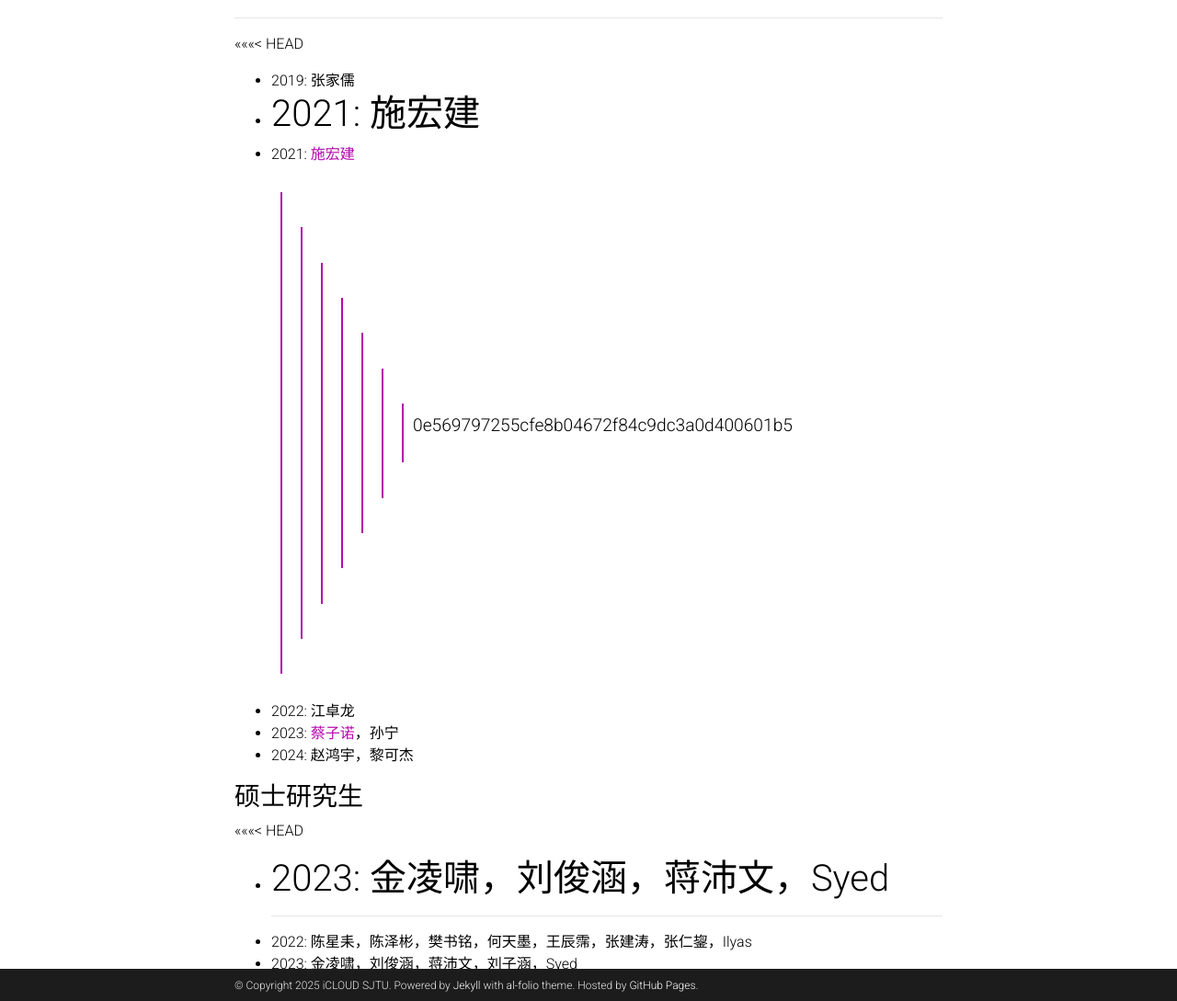
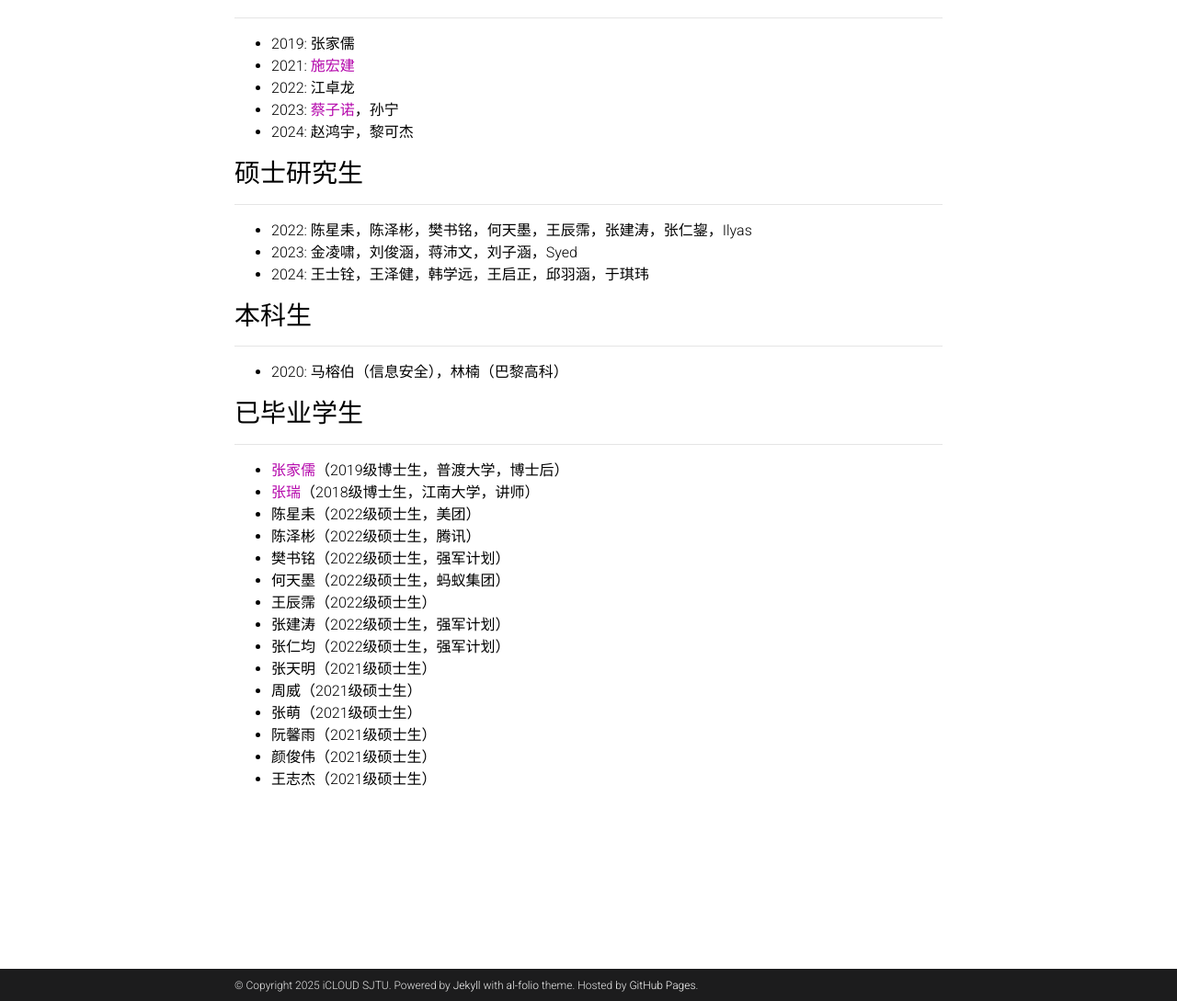
Before and after one commit to AISIGSJTU/AISIGSJTU.github.io, a Jekyll site: the page built from _pages/team.md, in a window 1280 px wide and 1400 px high. Shown: the part 311-1400 px from the top of the window at 92% size. Built offline with Jekyll 4.4.1, drawn with Linux system fonts in a browser that asks for light colours; comment, search, counter and statistics services are not loaded; a style sheet for code colours, icons or effects is not loaded; some of the changed text lies outside the part shown.

Commit message:
Update team.md

```diff
--- a/_pages/team.md
+++ b/_pages/team.md
@@ -30,52 +30,43 @@ importance: 4
 ### **博士研究生**
 
 ---
-<<<<<<< HEAD
 
 - 2019: 张家儒
-- 2021: 施宏建
-=======
 - 2021: [施宏建](https://shhjwu5.github.io/)
->>>>>>> 0e569797255cfe8b04672f84c9dc3a0d400601b5
 - 2022: 江卓龙
 - 2023: [蔡子诺](https://zinuocai.github.io/)，孙宁
 - 2024: 赵鸿宇，黎可杰
 
 ### **硕士研究生**
-<<<<<<< HEAD
 
-- 2023: 金凌啸，刘俊涵，蒋沛文，Syed
-=======
 ---
+
 - 2022: 陈星耒，陈泽彬，樊书铭，何天墨，王辰霈，张建涛，张仁鋆，Ilyas
 - 2023: 金凌啸，刘俊涵，蒋沛文，刘子涵，Syed
->>>>>>> 0e569797255cfe8b04672f84c9dc3a0d400601b5
 - 2024: 王士铨，王泽健，韩学远，王启正，邱羽涵，于琪玮
 
 ### **本科生**
 
 ---
-<<<<<<< HEAD
 
-- 2020: 傅以诚（信息安全），马榕伯（信息安全），林楠（巴黎高科）
-=======
 - 2020: 马榕伯（信息安全），林楠（巴黎高科）
->>>>>>> 0e569797255cfe8b04672f84c9dc3a0d400601b5
 
 ### **已毕业学生**
 
 ---
-<<<<<<< HEAD
 
-- 张瑞（2018级博士生，江南大学）
+- [张家儒](https://jiaruzhang.nimo.page/)（2019级博士生，普渡大学，博士后）
+- [张瑞](https://ai.jiangnan.edu.cn/info/1081/3566.htm)（2018级博士生，江南大学，讲师）
 - 陈星耒（2022级硕士生，美团）
 - 陈泽彬（2022级硕士生，腾讯）
-- 樊书铭（2022级硕士生）
+- 樊书铭（2022级硕士生，强军计划）
 - 何天墨（2022级硕士生，蚂蚁集团）
 - 王辰霈（2022级硕士生）
 - 张建涛（2022级硕士生，强军计划）
-- 张仁鋆（2022级硕士生，阿里云）
-=======
-- [张家儒](https://jiaruzhang.nimo.page/)（2019级博士生，普渡大学，博士后）
-- [张瑞](https://ai.jiangnan.edu.cn/info/1081/3566.htm)（2018级博士生，江南大学，讲师）
->>>>>>> 0e569797255cfe8b04672f84c9dc3a0d400601b5
+- 张仁均（2022级硕士生，强军计划）
+- 张天明（2021级硕士生）
+- 周威（2021级硕士生）
+- 张萌（2021级硕士生）
+- 阮馨雨（2021级硕士生）
+- 颜俊伟（2021级硕士生）
+- 王志杰（2021级硕士生）
```
